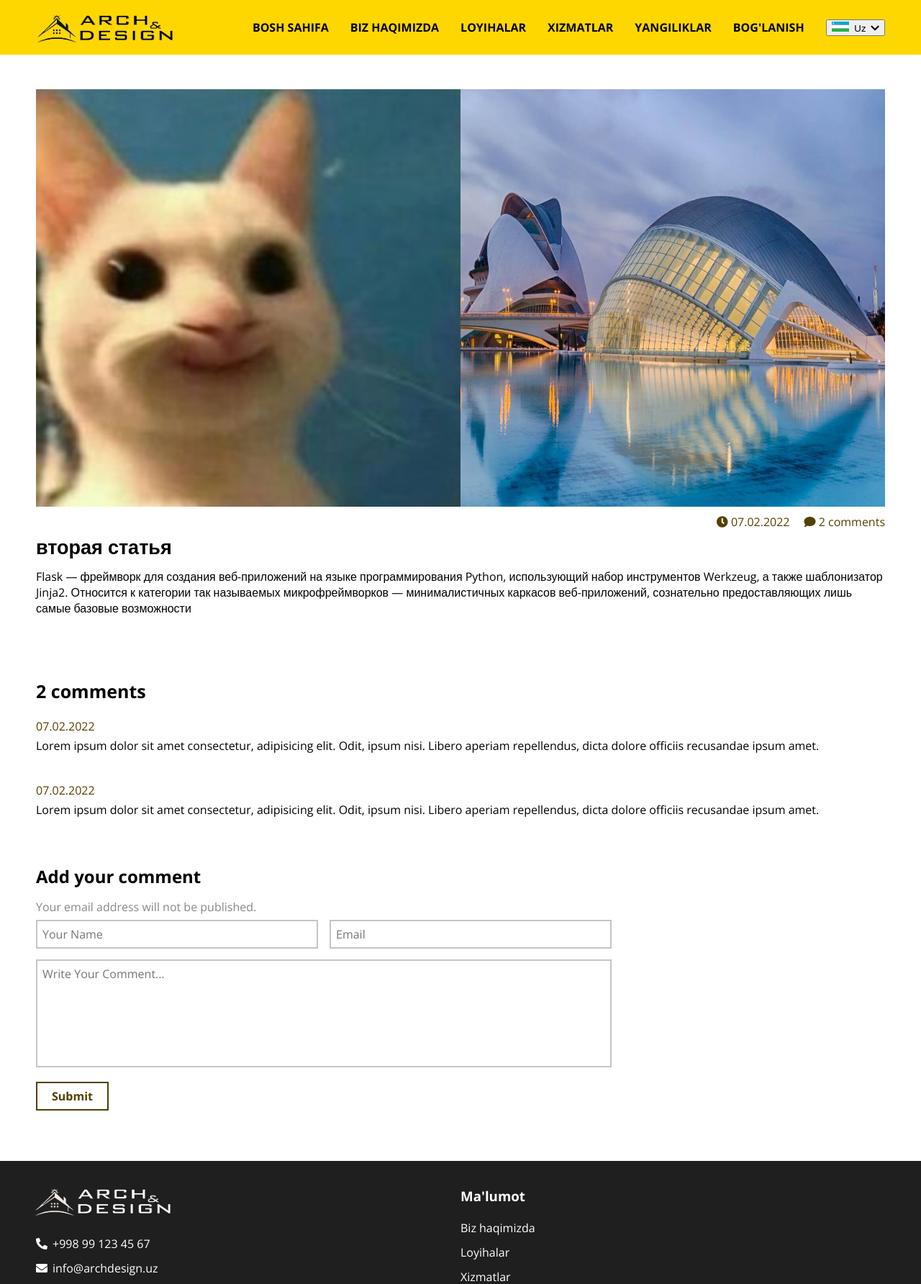
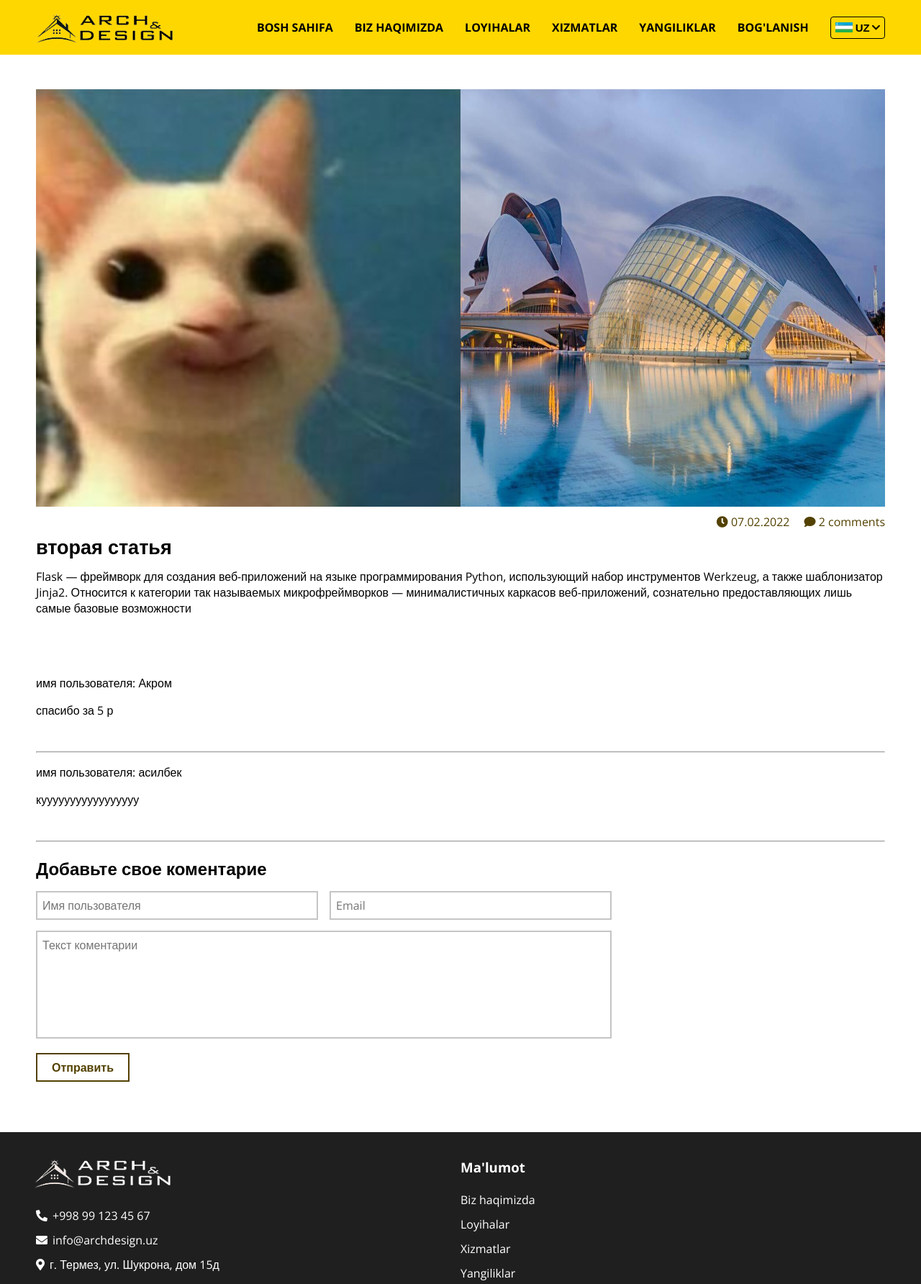
Before and after one commit to akromovich/akromovich.github.io, a Django app: page /post/4/ in a window 1280 px wide. Shown: the top 1784 px of the page at 72% size. Run offline with Django 4.2, Linux system fonts and the light colour scheme; data comes from the database, SQL or seed files in the repository; both versions use the stored data as it was after the commit; some libraries are stand-ins or nearby versions.

Commit message:
система коментариев

```diff
--- a/blog/admin.py
+++ b/blog/admin.py
@@ -1,5 +1,6 @@
 from django.contrib import admin
-from .models import Post,Work
+from .models import Post,Work,Articles
 # Register your models here.
 admin.site.register(Post)
 admin.site.register(Work)
+admin.site.register(Articles)
--- a/blog/forms.py
+++ b/blog/forms.py
@@ -0,0 +1,25 @@
+from .models import Articles
+from django.forms import ModelForm,TextInput,EmailInput,Textarea
+
+class ArticlesForm(ModelForm):
+    class Meta:
+        model = Articles
+        fields = ['title','email','text']
+
+        widgets = {
+            'title':TextInput(attrs={
+                'class':'comments__input comments__input--name',
+                'placeholder':'Имя пользователя',
+
+            }),
+            'email': EmailInput(attrs={
+                'class': 'comments__input comments__input--email',
+                'placeholder': 'Email',
+
+            }),
+            'text': Textarea(attrs={
+                'class': 'comments__textarea',
+                'placeholder': 'Текст коментарии',
+
+            }),
+        }
--- a/blog/models.py
+++ b/blog/models.py
@@ -5,6 +5,10 @@
     title=models.CharField(max_length=200,blank=False,verbose_name='Название статьи')
     text=RichTextUploadingField(max_length=1000,blank=False,verbose_name='текст')
     photo = models.ImageField(upload_to='post_images',null=True,blank=True,verbose_name="выбрать фото")
+
+    class Meta:
+        verbose_name = 'Пост'
+        verbose_name_plural = 'Посты'
 
     def __str__(self):
         return self.title
@@ -14,5 +18,21 @@
     totle = models.CharField(max_length=50,verbose_name="должность")
     photo = models.ImageField(upload_to='post_images',null=False,blank=False,verbose_name="Фоторафия сотрудника")
 
+    class Meta:
+        verbose_name = 'Сотрудник'
+        verbose_name_plural = 'Сотрудники'
+
     def __str__(self):
         return self.title
+
+class Articles(models.Model):
+    title = models.CharField(max_length=30,verbose_name="имя пользователя")
+    email = models.EmailField(verbose_name="Email")
+    text = models.CharField(max_length=300,verbose_name="Текст")
+
+    class Meta:
+        verbose_name = 'Коментарие'
+        verbose_name_plural = 'Коментарии'
+
+    def __str__(self):
+        return self.title
--- a/blog/templates/blog/about.html
+++ b/blog/templates/blog/about.html
@@ -72,7 +72,7 @@
 					<button class="nav__lang langclick">
 						<img
 							class="lang__img langclick"
-							src="{% static 'img/uzb_flag_logo.png' %}"
+							src="{% static 'img/uzb_flag_logo.jpg' %}"
 							alt=" "
 						/>
 						<span class="lang__text langclick">Uz</span>
@@ -83,7 +83,7 @@
 							<a class="nav__link tick" href="#" data-id="uz">
 								<img
 									class="lang__img tick"
-									src="{% static 'img/uzb_flag_logo.png' %}"
+									src="{% static 'img/uzb_flag_logo.jpg' %}"
 									alt=" "
 									data-id="uz"
 								/>
@@ -94,7 +94,7 @@
 							<a class="nav__link tick" href="#" data-id="ru">
 								<img
 									class="lang__img tick"
-									src="{% static 'img/russia_flag_logo.png' %}"
+									src="{% static 'img/russia_flag_logo0.jpg' %}"
 									alt=" "
 									data-id="ru"
 								/>
--- a/blog/templates/blog/index.html
+++ b/blog/templates/blog/index.html
@@ -74,7 +74,7 @@
 					<button class="nav__lang langclick">
 						<img
 							class="lang__img langclick"
-							src="{% static 'img/uzb_flag_logo.png' %}"
+							src="{% static 'img/uzb_flag_logo.jpg' %}"
 							alt=" "
 						/>
 						<span class="lang__text langclick">Uz</span>
@@ -85,7 +85,7 @@
 							<a class="nav__link tick" href="#" data-id="uz">
 								<img
 									class="lang__img tick"
-									src="{% static 'img/uzb_flag_logo.png' %}"
+									src="{% static 'img/uzb_flag_logo.jpg' %}"
 									alt=" "
 									data-id="uz"
 								/>
@@ -96,7 +96,7 @@
 							<a class="nav__link tick" href="#" data-id="ru">
 								<img
 									class="lang__img tick"
-									src="{% static 'img/russia_flag_logo.png' %}"
+									src="{% static 'img/russia_flag_logo0.jpg' %}"
 									alt=" "
 									data-id="ru"
 								/>
--- a/blog/templates/blog/news.html
+++ b/blog/templates/blog/news.html
@@ -69,7 +69,7 @@
 					<button class="nav__lang langclick">
 						<img
 							class="lang__img langclick"
-							src="{% static 'img/uzb_flag_logo.png' %}"
+							src="{% static 'img/uzb_flag_logo.jpg' %}"
 							alt=" "
 						/>
 						<span class="lang__text langclick">Uz</span>
@@ -80,7 +80,7 @@
 							<a class="nav__link tick" href="#" data-id="uz">
 								<img
 									class="lang__img tick"
-									src="{% static 'img/uzb_flag_logo.png' %}"
+									src="{% static 'img/uzb_flag_logo.jpg' %}"
 									alt=" "
 									data-id="uz"
 								/>
@@ -91,7 +91,7 @@
 							<a class="nav__link tick" href="#" data-id="ru">
 								<img
 									class="lang__img tick"
-									src="{% static 'img/russia_flag_logo.png' %}"
+									src="{% static 'img/russia_flag_logo0.jpg' %}"
 									alt=" "
 									data-id="ru"
 								/>
--- a/blog/templates/blog/project.html
+++ b/blog/templates/blog/project.html
@@ -66,12 +66,8 @@
 					</li>
 				</ul>
 				<div class="nav__dropdown">
-					<button clas>
-						<img
-							class="lang__img langclick"
-							src="{% static 'img/uzb_flag_logo.png' %}"
-							alt=" "
-						/>
+					<button class="nav__lang langclick">
+						<img class="lang__img langclick" src="{% static 'img/uzb_flag_logo.jpg' %}" alt=" "/>
 						<span class="lang__text langclick">Uz</span>
 						<i class="fas fa-chevron-down langclick"></i>
 					</button>
@@ -80,7 +76,7 @@
 							<a class="nav__link tick" href="#" data-id="uz">
 								<img
 									class="lang__img tick"
-									src="{% static 'img/uzb_flag_logo.png' %}"
+									src="{% static 'img/uzb_flag_logo.jpg' %}"
 									alt=" "
 									data-id="uz"
 								/>
@@ -91,7 +87,7 @@
 							<a class="nav__link tick" href="#" data-id="ru">
 								<img
 									class="lang__img tick"
-									src="{% static 'img/russia_flag_logo.png' %}"
+									src="{% static 'img/russia_flag_logo0.jpg' %}"
 									alt=" "
 									data-id="ru"
 								/>
@@ -135,56 +131,23 @@
 		</div>
 		<!-- * comments -->
 		<div class="container">
-			<div class="comments">
-				<h2 class="comments__title">2 comments</h2>
-				<div class="comment">
-					<div class="comment__box">
-						<div class="comment__date">07.02.2022</div>
-						<div class="comment__text">
-							Lorem ipsum dolor sit amet consectetur, adipisicing elit. Odit,
-							ipsum nisi. Libero aperiam repellendus, dicta dolore officiis
-							recusandae ipsum amet.
-						</div>
-					</div>
+            {% for art in arts %}
+                <p>имя  пользователя: {{ art.title|safe }}</p>
+                <p>{{ art.text|safe }}</p><br>
+                <hr>
+            {% endfor %}
+			<!-- ! comment form -->
+			<h2 class="comments__form-title">Добавьте свое коментарие</h2>
+			<form class="comments__form" method="post">
+				{% csrf_token %}
+                <div class="comments__inputs">
+					{{ forms.title }}
+                    {{ forms.email }}
 				</div>
-				<div class="comment">
-					<div class="comment__box">
-						<div class="comment__date">07.02.2022</div>
-						<div class="comment__text">
-							Lorem ipsum dolor sit amet consectetur, adipisicing elit. Odit,
-							ipsum nisi. Libero aperiam repellendus, dicta dolore officiis
-							recusandae ipsum amet.
-						</div>
-					</div>
-				</div>
-			</div>
-			<!-- ! comment form -->
-			<h2 class="comments__form-title">Add your comment</h2>
-			<div class="comments__form-info">
-				Your email address will not be published.
-			</div>
-			<form class="comments__form">
-				<div class="comments__inputs">
-					<input
-						class="comments__input comments__input--name"
-						type="text"
-						name="name"
-						placeholder="Your Name"
-					/>
-					<input
-						class="comments__input comments__input--email"
-						type="email"
-						name="email"
-						placeholder="Email"
-					/>
-				</div>
-				<textarea
-					class="comments__textarea"
-					name="comment"
-					placeholder="Write Your Comment..."
-				></textarea>
+				    {{ forms.text }}
+                    <span> {{ error }}</span>
 				<div class="comments__btnbox">
-					<button class="comments__btn">Submit</button>
+					<button class="comments__btn" type="submit">Отправить</button>
 				</div>
 			</form>
 		</div>
--- a/blog/views.py
+++ b/blog/views.py
@@ -1,6 +1,7 @@
 from django.http import HttpResponse
 from django.shortcuts import render
-from .models import Post,Work
+from .models import Post,Work,Articles
+from .forms import ArticlesForm
 
 
 def index(request):
@@ -21,9 +22,22 @@
 	return render(request,'blog/news.html')
 
 def project(request,pk):
+	art = Articles.objects.all()
+	error = ''
+	if request.method == 'POST':
+		form = ArticlesForm(request.POST)
+		if form.is_valid():
+			form.save()
+		else:
+			error = "Форма была неверной"
+
 	post = Post.objects.get(id=pk)
+	form  =ArticlesForm()
 	context = {
-		"all_posts":post
+		'forms':form,
+		"all_posts":post,
+		'error':error,
+		'arts':art
 	}
 	return render(request,'blog/project.html',context)
 
--- /dev/null
+++ b/static/img/desktop.ini
@@ -0,0 +1,4 @@
+[ViewState]
+Mode=
+Vid=
+FolderType=Pictures
```
Also changed, not shown: blog/templates/blog/contact.html (+4 -4 lines), blog/templates/blog/projects.html (+4 -4 lines), blog/templates/blog/services.html (+3 -4 lines), blog/migrations/0003_articles.py (added), blog/migrations/0004_alter_articles_options_alter_post_options_and_more.py (added), blog/static/img/russia_flag_logo.png (deleted), blog/static/img/russia_flag_logo0.jpg (added), blog/static/img/uzb_flag_logo.jpg (added), blog/static/img/uzb_flag_logo.png (deleted), db.sqlite3.
